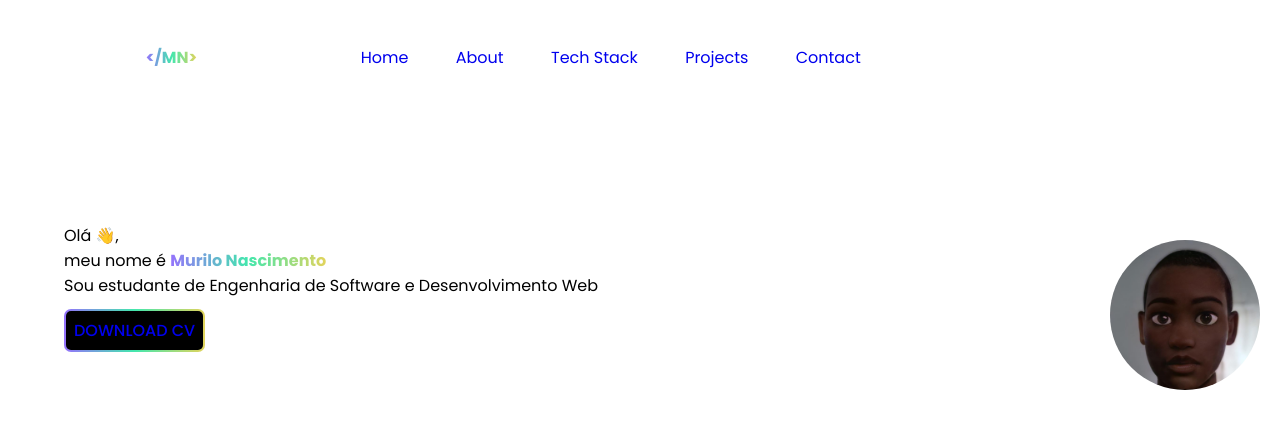
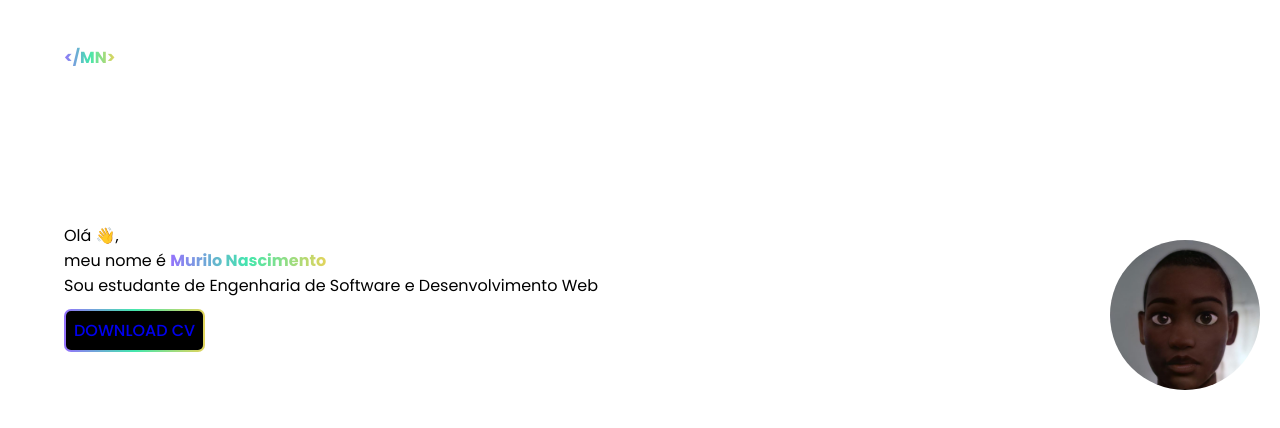
Before and after one commit to murilonicemento/my-portfolio, a React (Vite) app: page / in a window 1280 px wide. Shown: the top 428 px of the page. Built offline with nearby package versions, Linux system fonts and the light colour scheme.

Commit message:
Finalização de estilização do Header Layout Mobile

```diff
--- a/src/components/Header/index.jsx
+++ b/src/components/Header/index.jsx
@@ -1,6 +1,5 @@
 import { Link } from "react-router-dom";
-import { Nav } from "./styled";
-import { Header } from "./styled";
+import { Header, Nav } from "./styled";
 import github from "../../assets/images/github.svg";
 import linkedin from "../../assets/images/linkedin.svg";
 import whatsapp from "../../assets/images/whatsapp.svg";
@@ -8,23 +7,23 @@ import whatsapp from "../../assets/images/whatsapp.svg";
 export function MyHeader() {
   return (
     <Header>
-      <p>&lt;/MN&gt;</p>
+      <p className="logo">&lt;/MN&gt;</p>
       <Nav>
         <ul>
           <li>
             <Link to="/">Home</Link>
           </li>
           <li>
-            <Link to="/about">About</Link>
+            <Link to="/about">Sobre</Link>
           </li>
           <li>
             <Link to="/techstack">Tech Stack</Link>
           </li>
           <li>
-            <Link to="/projects">Projects</Link>
+            <Link to="/projects">Projetos</Link>
           </li>
           <li>
-            <Link to="/contact">Contact</Link>
+            <Link to="/contact">Contato</Link>
           </li>
         </ul>
       </Nav>
@@ -39,7 +38,7 @@ export function MyHeader() {
           href="https://web.whatsapp.com/send?phone=5531981141827"
           target="_blank"
         >
-          <img src={whatsapp} alt="LinkedIn Profile" />
+          <img src={whatsapp} alt="WhatsApp Profile" />
         </a>
       </div>
     </Header>
--- a/src/components/Header/styled.jsx
+++ b/src/components/Header/styled.jsx
@@ -5,9 +5,9 @@ export const Header = styled.header`
   margin: 41px auto 0 auto;
   display: flex;
   align-items: center;
-  justify-content: space-around;
+  justify-content: space-between;
 
-  p {
+  .logo {
     background-image: linear-gradient(
       to right,
       rgb(149 114 252),
@@ -34,16 +34,10 @@ export const Header = styled.header`
     filter: invert(100%) sepia(100%) saturate(0%) hue-rotate(108deg)
       brightness(104%) contrast(104%);
   }
-
-  @media (max-width: 800px) {
-    width: 90%;
-    margin: 41px auto 0 auto;
-    justify-content: space-between;
-  }
 `;
 
 export const Nav = styled.nav`
-  display: flex;
+  display: none;
   align-items: center;
   justify-content: space-around;
 
@@ -53,8 +47,4 @@ export const Nav = styled.nav`
     align-items: center;
     justify-content: space-between;
   }
-
-  @media (max-width: 800px) {
-    display: none;
-  }
 `;
```
